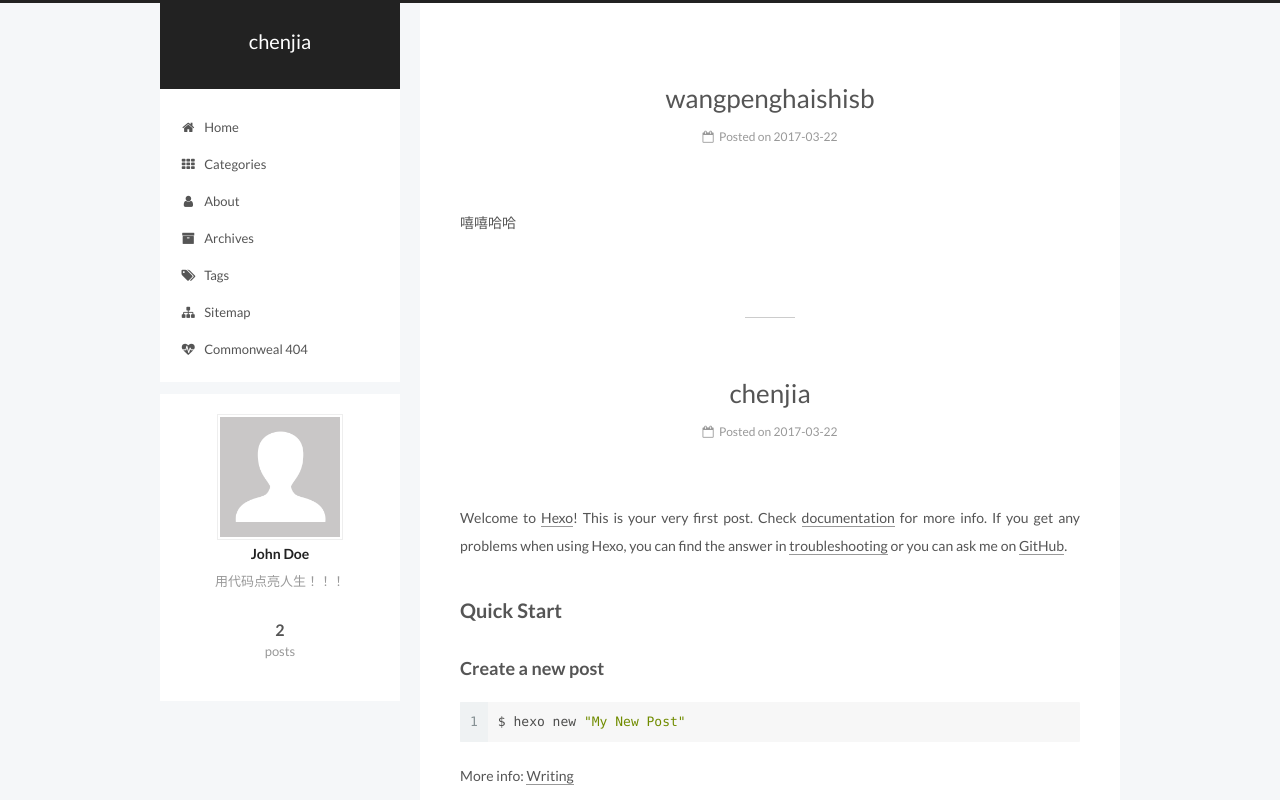
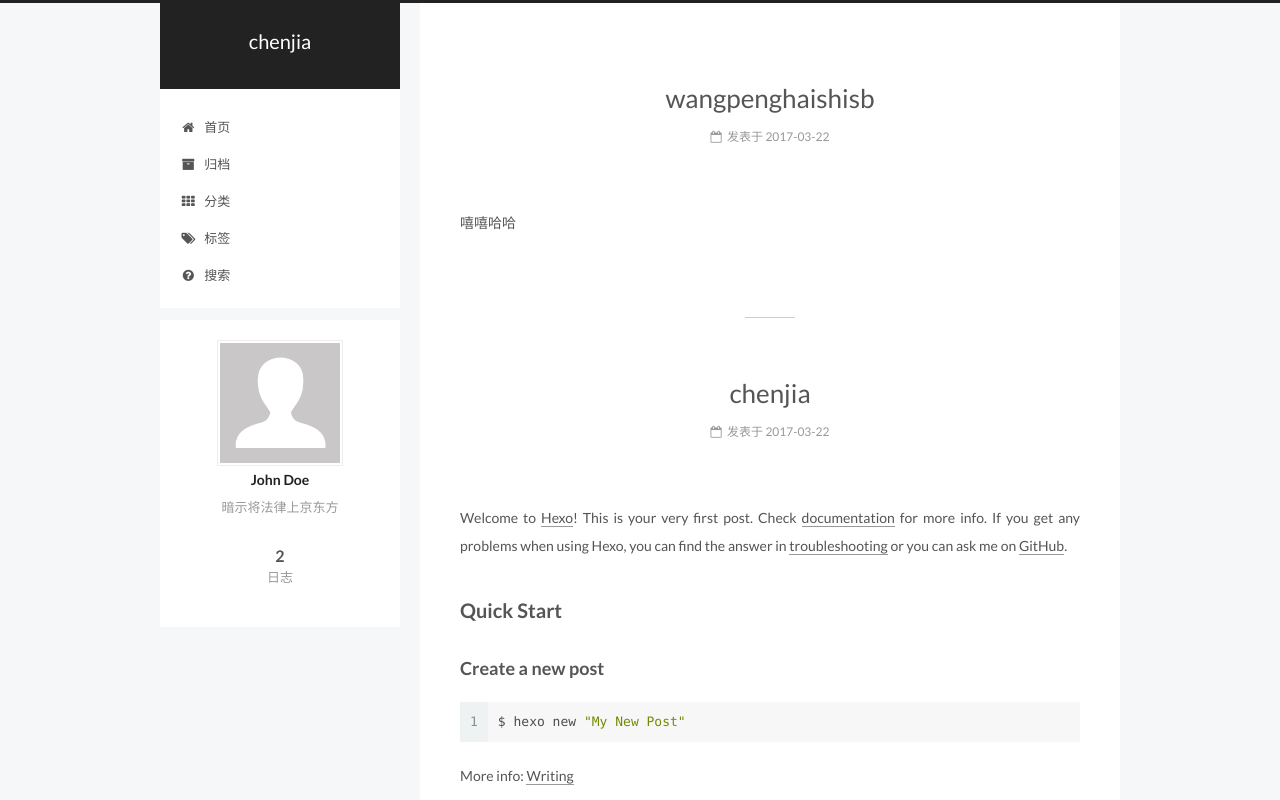
Before and after one commit to codingJia/codingJia.github.io, a plain HTML site: page index.html in a window 1280 px wide. Shown: the top 800 px of the page. Drawn offline with Linux system fonts and the light colour scheme.

Commit message:
Site updated: 2017-03-22 15:22:50

```diff
--- a/css/main.css
+++ b/css/main.css
@@ -1685,7 +1685,7 @@ pre .javascript .function {
   width: 4px;
   height: 4px;
   border-radius: 50%;
-  background: #ffa8ff;
+  background: #baffa3;
 }
 .links-of-blogroll {
   font-size: 13px;
--- a/index.html
+++ b/index.html
@@ -5,7 +5,7 @@
 
 
 
-<html class="theme-next pisces use-motion" lang="">
+<html class="theme-next pisces use-motion" lang="zh-Hans">
 <head>
   <meta charset="UTF-8"/>
 <meta http-equiv="X-UA-Compatible" content="IE=edge" />
@@ -87,15 +87,15 @@
 
 
 
-<meta name="description" content="用代码点亮人生！！！">
+<meta name="description" content="暗示将法律上京东方">
 <meta property="og:type" content="website">
 <meta property="og:title" content="chenjia">
 <meta property="og:url" content="http://yoursite.com/index.html">
 <meta property="og:site_name" content="chenjia">
-<meta property="og:description" content="用代码点亮人生！！！">
+<meta property="og:description" content="暗示将法律上京东方">
 <meta name="twitter:card" content="summary">
 <meta name="twitter:title" content="chenjia">
-<meta name="twitter:description" content="用代码点亮人生！！！">
+<meta name="twitter:description" content="暗示将法律上京东方">
 
 
 
@@ -109,7 +109,7 @@
     motion: true,
     duoshuo: {
       userId: '0',
-      author: 'Author'
+      author: '博主'
     },
     algolia: {
       applicationID: '',
@@ -132,7 +132,7 @@
   <title> chenjia </title>
 </head>
 
-<body itemscope itemtype="http://schema.org/WebPage" lang="">
+<body itemscope itemtype="http://schema.org/WebPage" lang="zh-Hans">
 
 
 
@@ -193,71 +193,51 @@
 
 
         <li class="menu-item menu-item-home">
-          <a href="/" rel="section">
+          <a href="/首页" rel="section">
 
               <i class="menu-item-icon fa fa-fw fa-home"></i> <br />
 
-            Home
+            首页
+          </a>
+        </li>
+
+
+        <li class="menu-item menu-item-archives">
+          <a href="/归档" rel="section">
+
+              <i class="menu-item-icon fa fa-fw fa-archive"></i> <br />
+
+            归档
           </a>
         </li>
 
 
         <li class="menu-item menu-item-categories">
-          <a href="/categories" rel="section">
+          <a href="/分类" rel="section">
 
               <i class="menu-item-icon fa fa-fw fa-th"></i> <br />
 
-            Categories
-          </a>
-        </li>
-
-
-        <li class="menu-item menu-item-about">
-          <a href="/about" rel="section">
-
-              <i class="menu-item-icon fa fa-fw fa-user"></i> <br />
-
-            About
-          </a>
-        </li>
-
-
-        <li class="menu-item menu-item-archives">
-          <a href="/archives" rel="section">
-
-              <i class="menu-item-icon fa fa-fw fa-archive"></i> <br />
-
-            Archives
+            分类
           </a>
         </li>
 
 
         <li class="menu-item menu-item-tags">
-          <a href="/tags" rel="section">
+          <a href="/标签" rel="section">
 
               <i class="menu-item-icon fa fa-fw fa-tags"></i> <br />
 
-            Tags
+            标签
           </a>
         </li>
 
 
-        <li class="menu-item menu-item-sitemap">
-          <a href="/sitemap.xml" rel="section">
+        <li class="menu-item menu-item-search">
+          <a href="/搜索" rel="section">
 
-              <i class="menu-item-icon fa fa-fw fa-sitemap"></i> <br />
+              <i class="menu-item-icon fa fa-fw fa-question-circle"></i> <br />
 
-            Sitemap
-          </a>
-        </li>
-
-
-        <li class="menu-item menu-item-commonweal">
-          <a href="/404.html" rel="section">
-
-              <i class="menu-item-icon fa fa-fw fa-heartbeat"></i> <br />
-
-            Commonweal 404
+            搜索
           </a>
         </li>
 
@@ -327,9 +307,9 @@
                 <i class="fa fa-calendar-o"></i>
               </span>
 
-                <span class="post-meta-item-text">Posted on</span>
+                <span class="post-meta-item-text">发表于</span>
 
-              <time title="Post created" itemprop="dateCreated datePublished" datetime="2017-03-22T11:15:02+08:00">
+              <time title="创建于" itemprop="dateCreated datePublished" datetime="2017-03-22T11:15:02+08:00">
                 2017-03-22
               </time>
 
@@ -448,9 +428,9 @@
                 <i class="fa fa-calendar-o"></i>
               </span>
 
-                <span class="post-meta-item-text">Posted on</span>
+                <span class="post-meta-item-text">发表于</span>
 
-              <time title="Post created" itemprop="dateCreated datePublished" datetime="2017-03-22T10:29:16+08:00">
+              <time title="创建于" itemprop="dateCreated datePublished" datetime="2017-03-22T10:29:16+08:00">
                 2017-03-22
               </time>
 
@@ -568,16 +548,16 @@
                alt="John Doe" />
           <p class="site-author-name" itemprop="name">John Doe</p>
 
-              <p class="site-description motion-element" itemprop="description">用代码点亮人生！！！</p>
+              <p class="site-description motion-element" itemprop="description">暗示将法律上京东方</p>
 
         </div>
         <nav class="site-state motion-element">
 
 
             <div class="site-state-item site-state-posts">
-              <a href="/archives">
+              <a href="/归档">
                 <span class="site-state-item-count">2</span>
-                <span class="site-state-item-name">posts</span>
+                <span class="site-state-item-name">日志</span>
               </a>
             </div>
 
@@ -631,11 +611,11 @@
 
 
 <div class="powered-by">
-  Powered by <a class="theme-link" href="https://hexo.io">Hexo</a>
+  由 <a class="theme-link" href="https://hexo.io">Hexo</a> 强力驱动
 </div>
 
 <div class="theme-info">
-  Theme -
+  主题 -
   <a class="theme-link" href="https://github.com/iissnan/hexo-theme-next">
     NexT.Pisces
   </a>
```
Also changed, not shown: 2017/03/22/hello-world/index.html (+32 -52 lines), 2017/03/22/wangpenghaishisb/index.html (+30 -50 lines), archives/2017/03/index.html (+33 -53 lines), archives/2017/index.html (+33 -53 lines), archives/index.html (+33 -53 lines).
